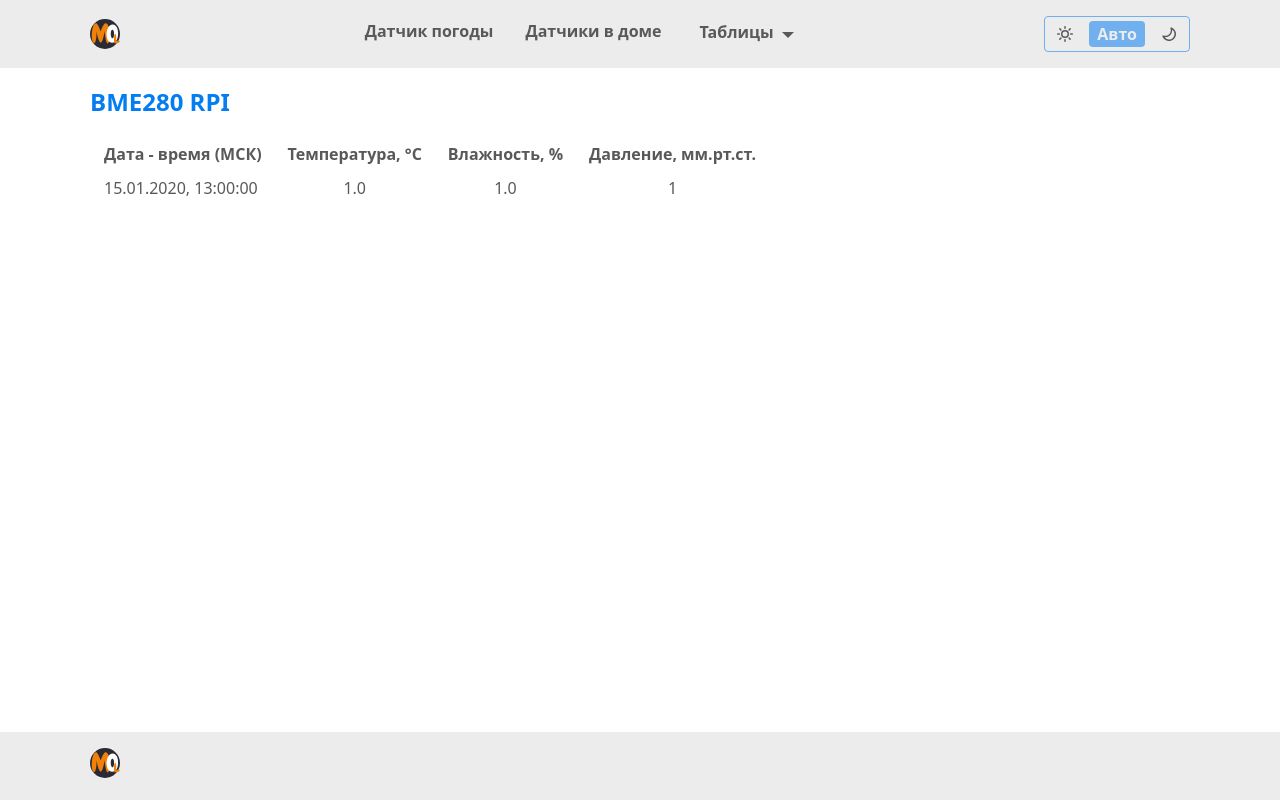
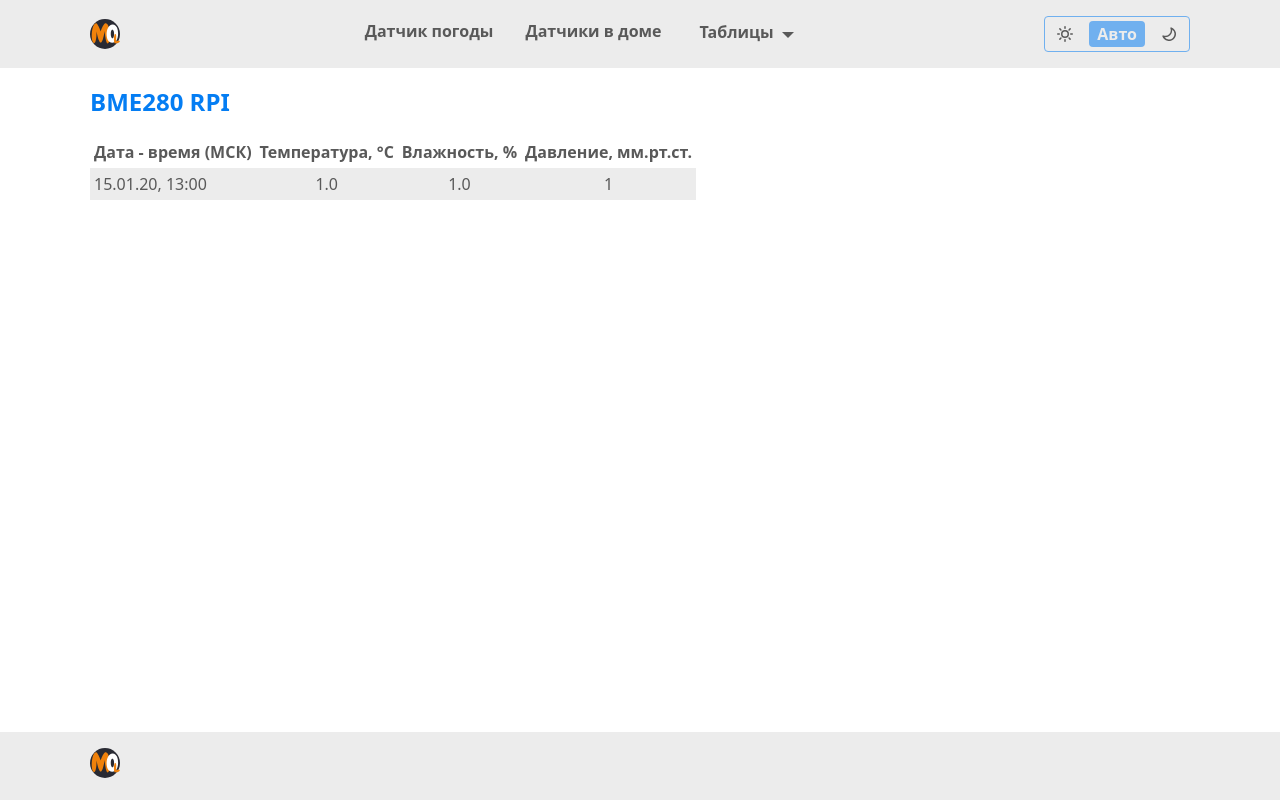
Before and after one commit to Missisol/meteoProject, a Flask app: page /bme280_rpi in a window 1280 px wide. Run offline with Flask 3, Linux system fonts and the light colour scheme; tables that the repository leaves empty hold one stand-in row (values such as "Sample post").

Commit message:
update table style

```diff
--- a/app/sensor/routes.py
+++ b/app/sensor/routes.py
@@ -13,7 +13,7 @@ bme = BME280Module()
 
 @bp.app_template_filter('datetimeformat')
 def datetimeformat(value):
-    return format_datetime(value, 'd.MM.yyyy, HH:mm:ss')
+    return format_datetime(value, 'd.MM.YY, HH:mm')
     # return datetime.strftime(value, '%d.%m.%y - %H:%M:%S')
 
 @bp.app_template_filter('dateformat')
--- a/app/static/css/base.css
+++ b/app/static/css/base.css
@@ -4,6 +4,7 @@
   /* color-scheme: light dark; */
   --base-color: light-dark(#fff, #191919);
   --accent-color: light-dark(#ececec, #212020);
+  --accent-table-color: light-dark(#ececec, #292828);
   --base-grey-color: light-dark(#595959, #b2b0b0);
   --medium-grey-color: light-dark(#808080, #808080);
   --light-grey-color: light-dark(#cecece, #cecece);
--- a/app/static/css/table.css
+++ b/app/static/css/table.css
@@ -1,5 +1,9 @@
 .table-wrapper {
     overflow-x: auto;
+}
+
+.table {
+    border-collapse: collapse;
 }
 
 .table-title {
@@ -14,6 +18,10 @@
     @media (width <= 700px) {
         display: none;
     }
+}
+
+.table__body tr:nth-child(odd) {
+    background: var(--accent-table-color);
 }
 
 .table__nav {
@@ -47,16 +55,24 @@
 
 
 .table__cell {
-    padding: var(--gap2) var(--gap6);
+    padding: var(--gap2) var(--gap2);
     vertical-align: top;
 
     & span {
         display: flex;
         /* width: max-content; */
-        max-width: 20ch;
     }
 
-    &:has(span.data) span.data {
+    &:first-child {
+        min-width: 14ch;
+        text-align: left;
+    }
+
+    &:not(:first-child) span.cell-th {
+        justify-content: center;
+    }
+
+    & span.data {
         justify-content: center;
     }
 }
--- a/app/templates/sensor/sensor_table.html
+++ b/app/templates/sensor/sensor_table.html
@@ -19,12 +19,12 @@
                     <tr>
                         {% for item in table.th %}
                             <th class="table__cell">
-                                <span>{{ item|safe }}</span>
+                                <span class="cell-th">{{ item|safe }}</span>
                             </th>
                         {% endfor %}
                     </tr>
                 </thead>
-                <tbody>
+                <tbody class="table__body">
                     {% for d in data %}
                         <tr>
                             {% for item in table.td %}
```
